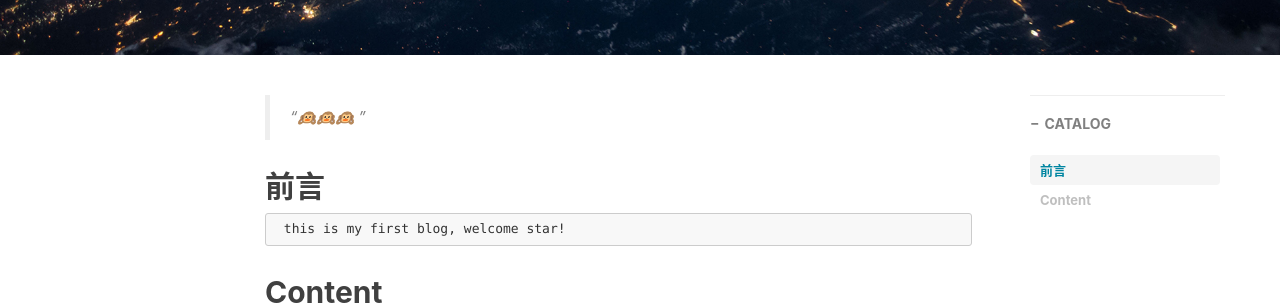
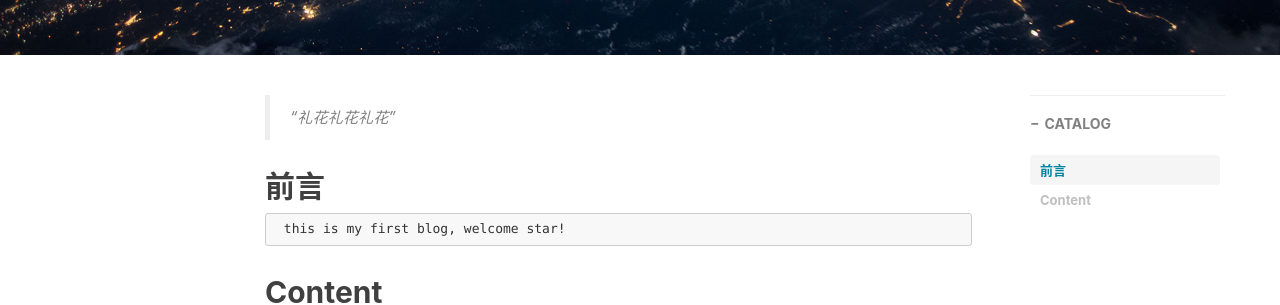
Before and after one commit to MR-GuoQing/blog, a Jekyll site: the page built from _posts/2018-11-25-Hello-2018.md, in a window 1280 px wide. Shown: the part 468-773 px from the top of the page. Built offline with Jekyll 4.4.1, drawn with Linux system fonts in a browser that asks for light colours; nearby versions of some CDN libraries; comment, search, counter and statistics services are not loaded.

Commit message:
Update 2018-11-25-Hello-2018.md

```diff
--- a/_posts/2018-11-25-Hello-2018.md
+++ b/_posts/2018-11-25-Hello-2018.md
@@ -20,7 +20,7 @@ tags:
     -
 ---
 
-> “🙉🙉🙉 ”
+> “礼花礼花礼花”
 
 
 ## 前言
```
